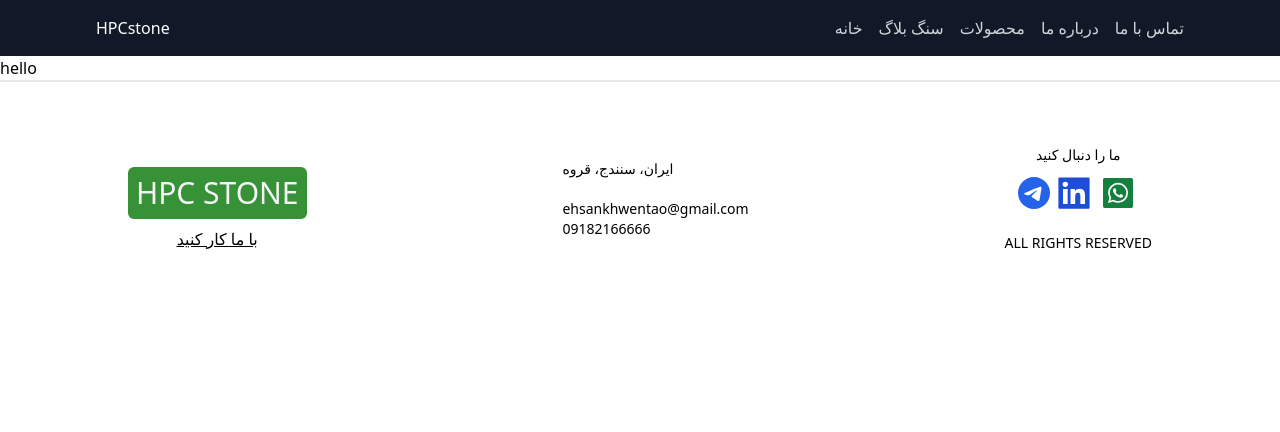
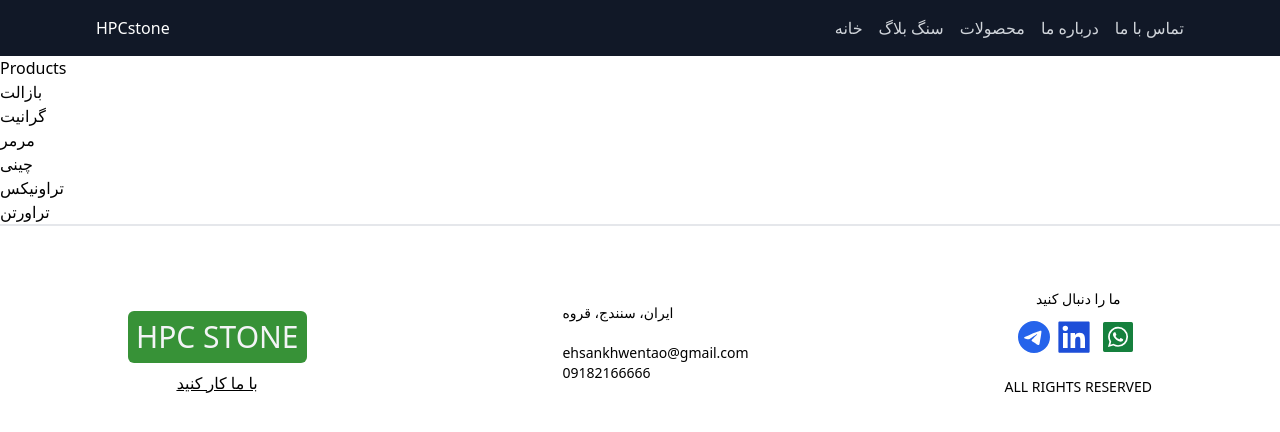
Before and after one commit to EhsanKinux/hpcstone_react, a React (Vite) app: page /products in a window 1280 px wide. Shown: the top 432 px of the page. Built offline with nearby package versions, Linux system fonts and the light colour scheme.

Commit message:
Implementing the initial style of the products page

```diff
--- a/src/pages/products/Products.jsx
+++ b/src/pages/products/Products.jsx
@@ -1,11 +1,35 @@
-import RootLayout from "../../RootLayout"
+import { Link, Outlet } from "react-router-dom";
+import RootLayout from "../../RootLayout";
 
 const Products = () => {
   return (
     <RootLayout>
-        <div>hello</div>
+      <h2>Products</h2>
+      <nav>
+        <ul>
+          <li>
+            <Link to="/products/bazalt">بازالت</Link>
+          </li>
+          <li>
+            <Link to="/products/granite">گرانیت</Link>
+          </li>
+          <li>
+            <Link to="/products/marble">مرمر</Link>
+          </li>
+          <li>
+            <Link to="/products/porslain">چینی</Link>
+          </li>
+          <li>
+            <Link to="/products/travenix">تراونیکس</Link>
+          </li>
+          <li>
+            <Link to="/products/travertin">تراورتن</Link>
+          </li>
+        </ul>
+      </nav>
+      <Outlet /> {/* Renders the child routes */}
     </RootLayout>
-  )
-}
+  );
+};
 
-export default Products
+export default Products;
```
